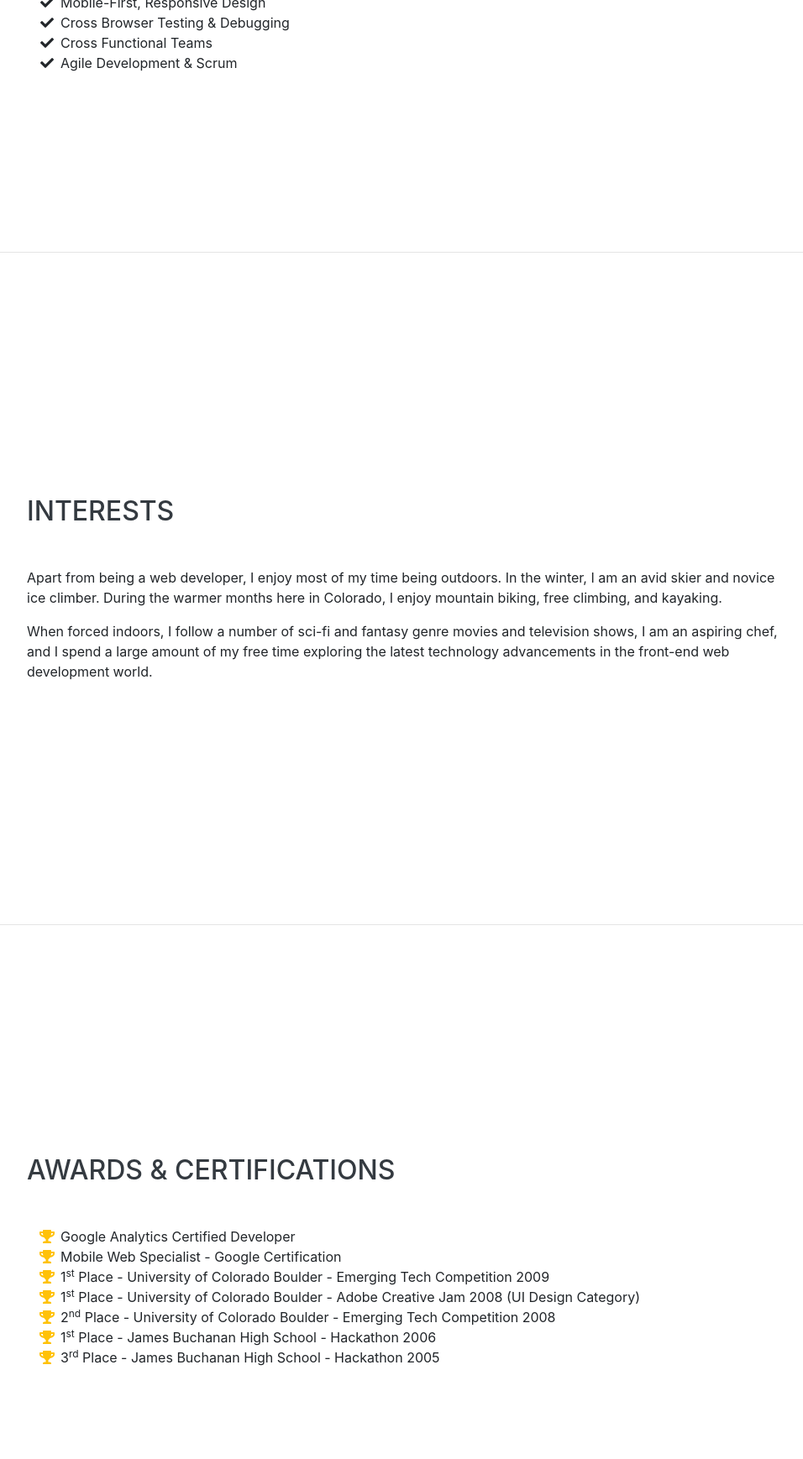
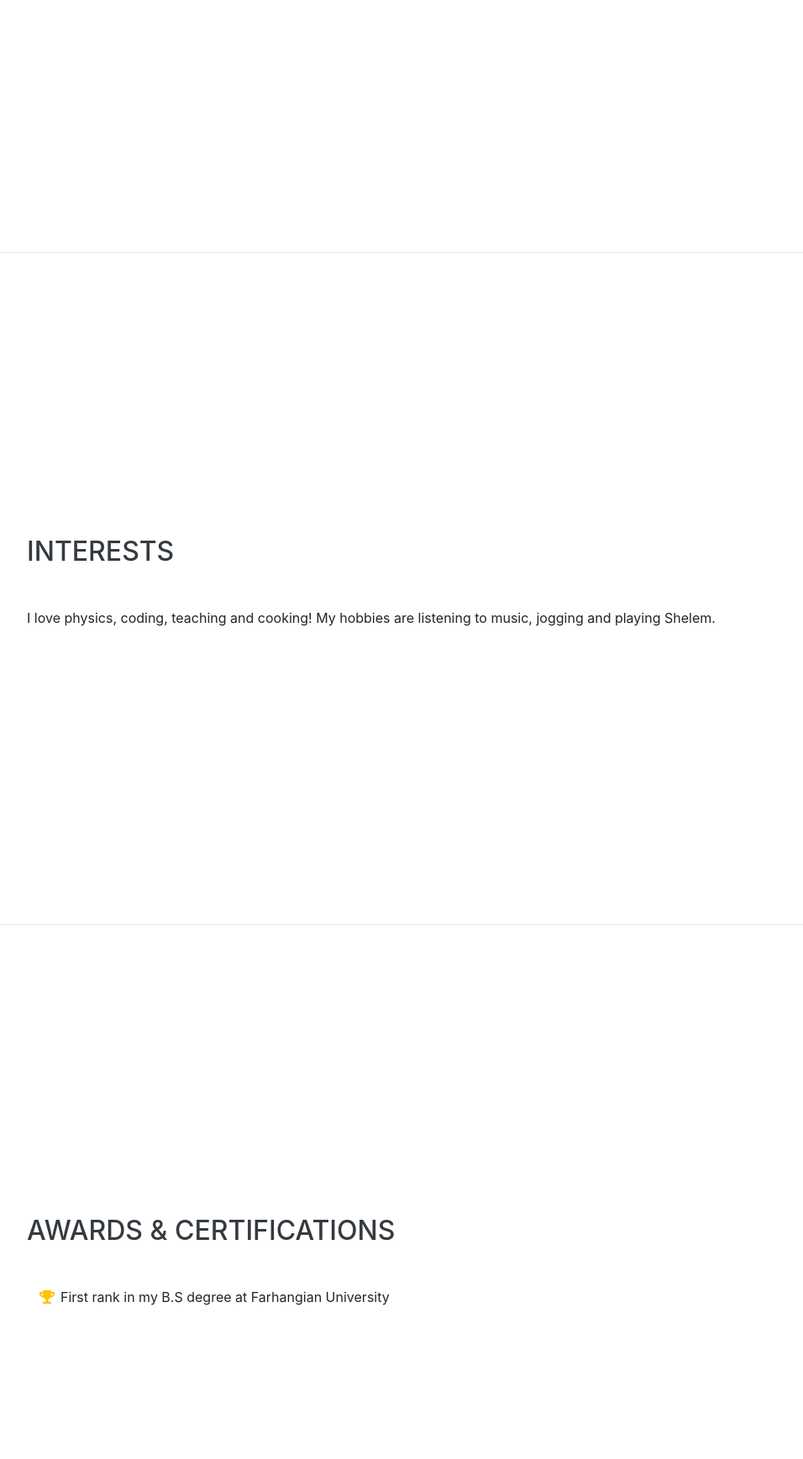
Before and after one commit to ariajafari/ariajafari.github.io, a website with bundled scripts: page index.html in a window 1280 px wide. Shown: the part 2903-4641 px from the top of the page at 84% size, without its empty margins (288-1244 px from the left). Built offline with nearby package versions, Linux system fonts and the light colour scheme; a web font is replaced by a local one.

Commit message:
awards and intersts

```diff
--- a/index.html
+++ b/index.html
@@ -174,22 +174,6 @@
           </li>
         </ul>
 
-        <div class="subheading mb-3">Workflow</div>
-        <ul class="fa-ul mb-0">
-          <li>
-            <i class="fa-li fa fa-check"></i>
-            Mobile-First, Responsive Design</li>
-          <li>
-            <i class="fa-li fa fa-check"></i>
-            Cross Browser Testing &amp; Debugging</li>
-          <li>
-            <i class="fa-li fa fa-check"></i>
-            Cross Functional Teams</li>
-          <li>
-            <i class="fa-li fa fa-check"></i>
-            Agile Development &amp; Scrum</li>
-        </ul>
-      </div>
     </section>
 
     <hr class="m-0">
@@ -197,8 +181,7 @@
     <section class="resume-section p-3 p-lg-5 d-flex align-items-center" id="interests">
       <div class="w-100">
         <h2 class="mb-5">Interests</h2>
-        <p>Apart from being a web developer, I enjoy most of my time being outdoors. In the winter, I am an avid skier and novice ice climber. During the warmer months here in Colorado, I enjoy mountain biking, free climbing, and kayaking.</p>
-        <p class="mb-0">When forced indoors, I follow a number of sci-fi and fantasy genre movies and television shows, I am an aspiring chef, and I spend a large amount of my free time exploring the latest technology advancements in the front-end web development world.</p>
+        <p>I love physics, coding, teaching and cooking! My hobbies are listening to music, jogging and playing Shelem.</p>
       </div>
     </section>
 
@@ -210,30 +193,7 @@
         <ul class="fa-ul mb-0">
           <li>
             <i class="fa-li fa fa-trophy text-warning"></i>
-            Google Analytics Certified Developer</li>
-          <li>
-            <i class="fa-li fa fa-trophy text-warning"></i>
-            Mobile Web Specialist - Google Certification</li>
-          <li>
-            <i class="fa-li fa fa-trophy text-warning"></i>
-            1<sup>st</sup>
-            Place - University of Colorado Boulder - Emerging Tech Competition 2009</li>
-          <li>
-            <i class="fa-li fa fa-trophy text-warning"></i>
-            1<sup>st</sup>
-            Place - University of Colorado Boulder - Adobe Creative Jam 2008 (UI Design Category)</li>
-          <li>
-            <i class="fa-li fa fa-trophy text-warning"></i>
-            2<sup>nd</sup>
-            Place - University of Colorado Boulder - Emerging Tech Competition 2008</li>
-          <li>
-            <i class="fa-li fa fa-trophy text-warning"></i>
-            1<sup>st</sup>
-            Place - James Buchanan High School - Hackathon 2006</li>
-          <li>
-            <i class="fa-li fa fa-trophy text-warning"></i>
-            3<sup>rd</sup>
-            Place - James Buchanan High School - Hackathon 2005</li>
+            First rank in my B.S degree at Farhangian University</li>
         </ul>
       </div>
     </section>
```
